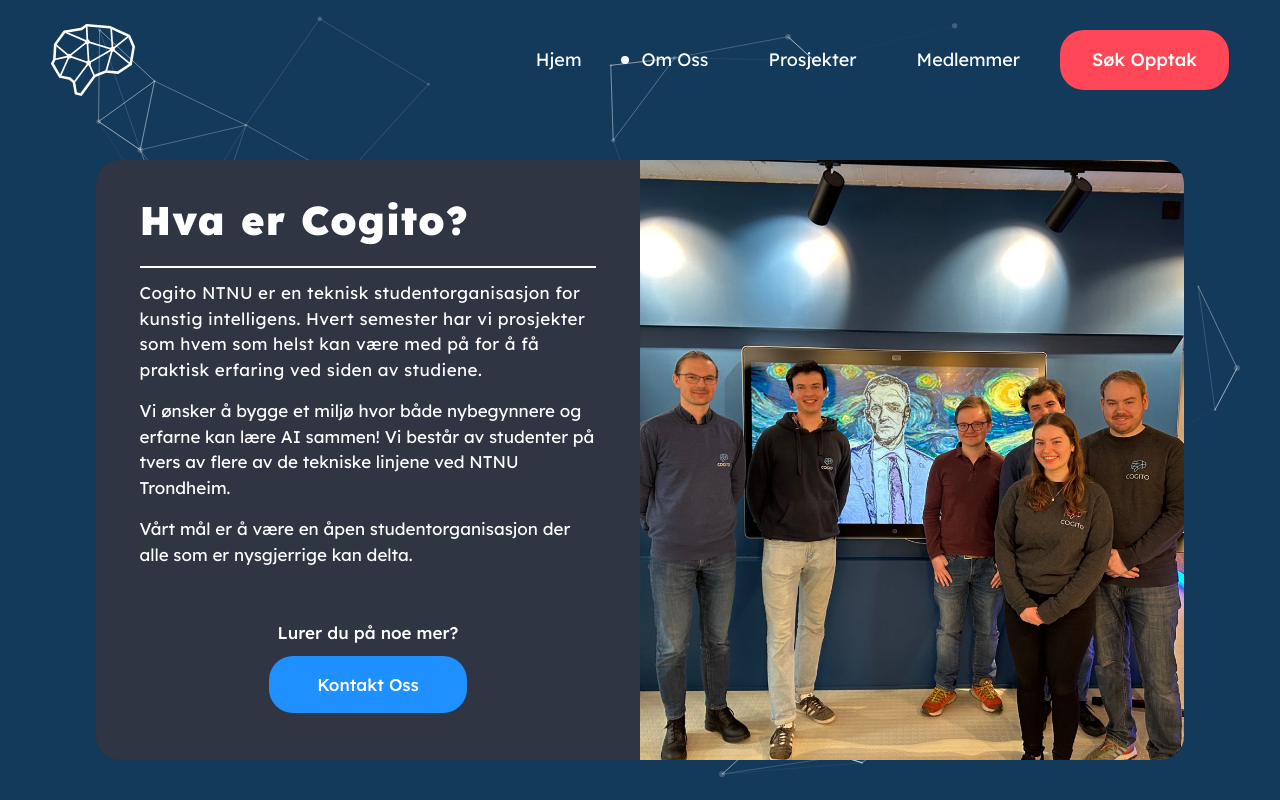
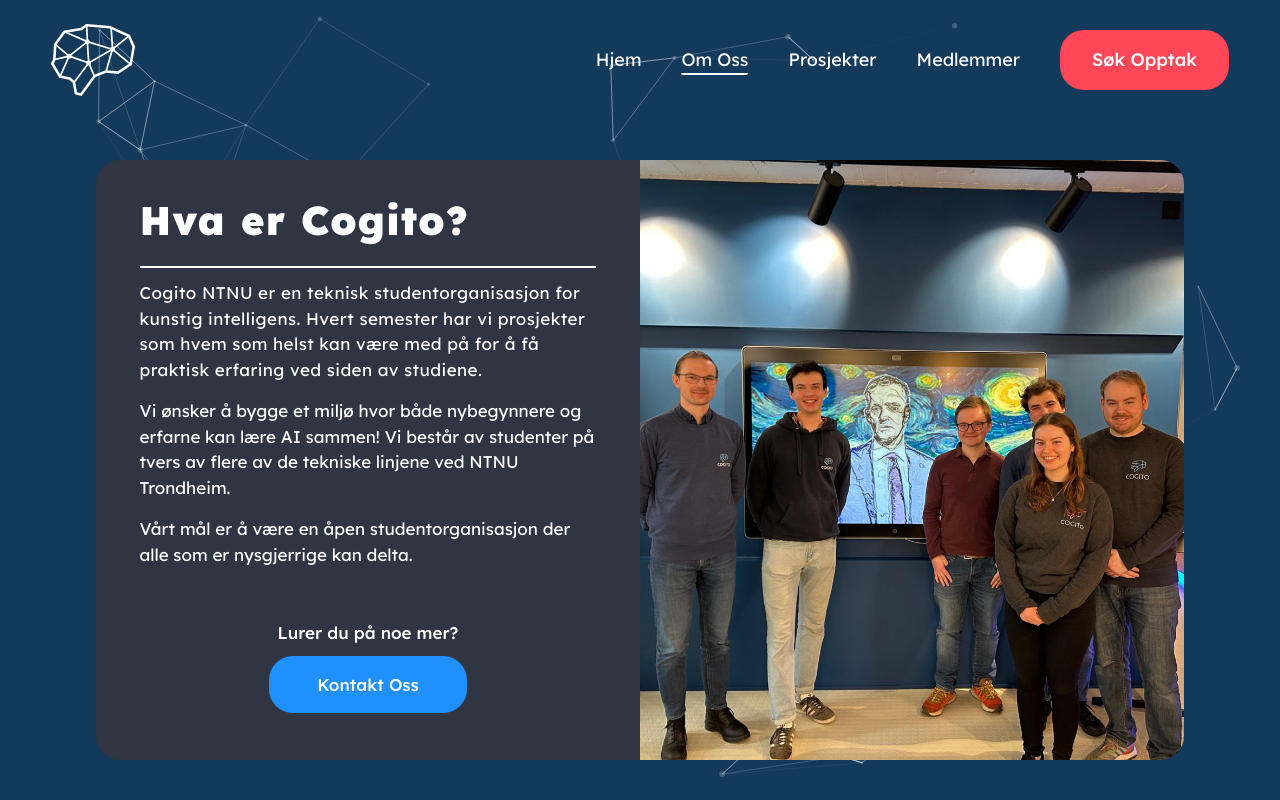
Before and after one commit to CogitoNTNU/web-frontend, a Next.js app: page /about in a window 1280 px wide. Shown: the top 800 px of the page. Built offline with nearby package versions, Linux system fonts and the light colour scheme.

Commit message:
Feat(#36): Update navbar and footer

```diff
--- a/components/Footer/Footer.tsx
+++ b/components/Footer/Footer.tsx
@@ -5,7 +5,7 @@
     <div className="flex h-full sm:py-[100px] py-[50px] justify-center items-center laptop:gap-[400px] tablet:gap-[250px] gap-[40px] laptop:px-[40px] px-[10px]">
       <div className="text-white">
         <div className="laptop:text-[20px] tablet:text-[18px] phone:text-[14px] text-[12px] font-bold">
-          <p>Cogito NTNU © 2023</p>
+          <p>Cogito NTNU © 2024</p>
         </div>
         <div className="laptop:text-[18px] tablet:text-[16px] text-[10px]">
           <p>Org.Nr. 920 628 788</p>
--- a/components/Navbar/Navbar.tsx
+++ b/components/Navbar/Navbar.tsx
@@ -8,16 +8,6 @@
 import { motion, useScroll, useMotionValueEvent } from "framer-motion";
 import Button from "../Buttons/Button";
 import { disableBodyScroll, enableBodyScroll } from "body-scroll-lock";
-
-const Dot = () => {
-  return (
-    <>
-      <div className="w-[20px]">
-        <div className="w-2 h-2 rounded-xl bg-white"></div>
-      </div>
-    </>
-  );
-};
 
 const Navbar = () => {
   const router = useRouter();
@@ -70,10 +60,6 @@
     if (router.pathname === "/") {
       changeAndGo().catch((err) => console.error(err));
     }
-    const page: string = links[router.pathname] as string;
-    if (page !== undefined) {
-      setPage(page);
-    }
     // eslint-disable-next-line react-hooks/exhaustive-deps
   }, []);
 
@@ -82,6 +68,12 @@
     if (router.pathname.includes("/projects") && router.pathname.length > 10) {
       setOnlyLogo(true);
     }
+
+    const page: string = links[router.pathname] as string;
+    if (page !== undefined) {
+      setPage(page);
+    }
+    console.log(page);
   }, [router.pathname]);
 
   useEffect(() => {
@@ -108,10 +100,19 @@
   };
 
   const buttonClass = classNames(
-    "flex",
-    "items-center",
-    "justify-center",
-    "h-full"
+    "border-b-2",
+    "border-white",
+    "border-spacing-2",
+    "py-[2px]",
+    "rounded-sm"
+  );
+
+  const hoverClass = classNames(
+    "group-hover:border-b-2",
+    "transition-all",
+    "border-white",
+    "border-spacing-1",
+    "rounded-sm"
   );
 
   return (
@@ -146,17 +147,12 @@
                   key={data.title}
                   href={data.link}
                 >
-                  <div className={buttonClass}>
-                    <div
-                      className="h-full items-center justify-center flex"
-                      style={{
-                        visibility:
-                          page == `${data.title}` ? "visible" : "hidden",
-                      }}
-                    >
-                      <Dot />
+                  <div className="h-full flex justify-center items-center group">
+                    <div className={page !== data.title && hoverClass}>
+                      <span className={page == data.title && buttonClass}>
+                        {data.title}
+                      </span>
                     </div>
-                    <span>{data.title}</span>
                   </div>
                 </Link>
               ))}
@@ -198,7 +194,9 @@
                   href={data.link}
                 >
                   <div className="text-white font-medium text-[20px]">
-                    <span>{data.title}</span>
+                    <span className={page == data.title && buttonClass}>
+                      {data.title}
+                    </span>
                   </div>
                 </Link>
               ))}
```
